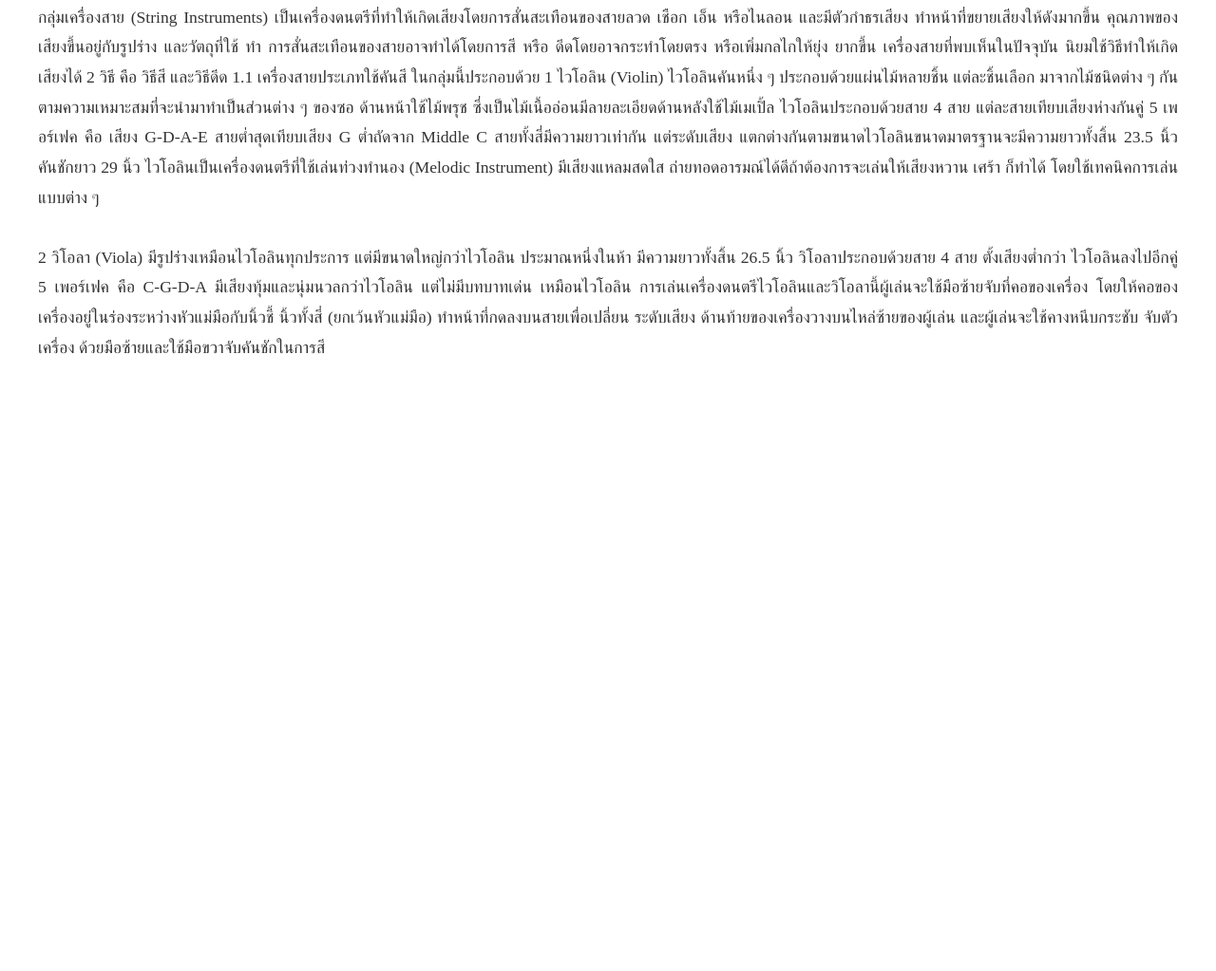
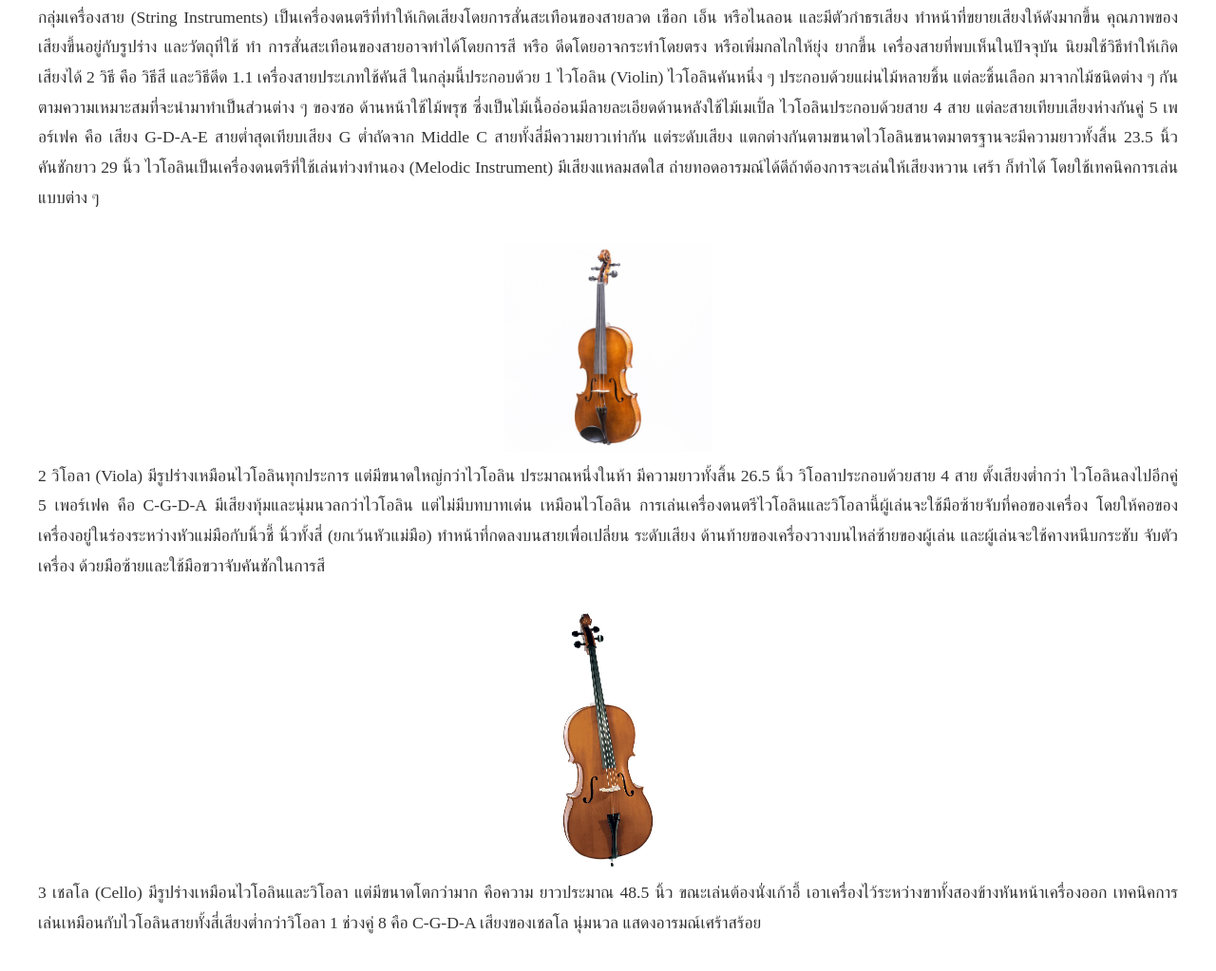
Before and after one commit to suradet919/-, a plain HTML site: page html/วิธีเล่น.html in a window 1280 px wide. Shown: the part 585-1608 px from the top of the page at 95% size. Before the commit the page ends 997 px from the top, so only its background shows below. Drawn offline with Linux system fonts and the light colour scheme.

Commit message:
ไฟด่่าสววว

```diff
--- a/html/วิธีเล่น.html
+++ b/html/วิธีเล่น.html
@@ -45,6 +45,7 @@ G-D-A-E สายต่ำสุดเทียบเสียง G ต่ำถ
 แตกต่างกันตามขนาดไวโอลินขนาดมาตรฐานจะมีความยาวทั้งสิ้น 23.5 นิ้ว คันชักยาว 29 นิ้ว
 ไวโอลินเป็นเครื่องดนตรีที่ใช้เล่นท่วงทำนอง (Melodic Instrument) มีเสียงแหลมสดใส
 ถ่ายทอดอารมณ์ได้ดีถ้าต้องการจะเล่นให้เสียงหวาน เศร้า ก็ทำได้ โดยใช้เทคนิคการเล่นแบบต่าง ๆ<br><br>
+<img src="../รูป/วาโอลี.jpg" alt="วาโอลี" class="play-img">
 2  วิโอลา (Viola) มีรูปร่างเหมือนไวโอลินทุกประการ แต่มีขนาดใหญ่กว่าไวโอลิน
 ประมาณหนึ่งในห้า มีความยาวทั้งสิ้น 26.5 นิ้ว วิโอลาประกอบด้วยสาย 4 สาย ตั้งเสียงต่ำกว่า
 ไวโอลินลงไปอีกคู่ 5 เพอร์เฟค คือ C-G-D-A มีเสียงทุ้มและนุ่มนวลกว่าไวโอลิน แต่ไม่มีบทบาทเด่น
@@ -52,7 +53,13 @@ G-D-A-E สายต่ำสุดเทียบเสียง G ต่ำถ
 การเล่นเครื่องดนตรีไวโอลินและวิโอลานี้ผู้เล่นจะใช้มือซ้ายจับที่คอของเครื่อง โดยให้คอของ
 เครื่องอยู่ในร่องระหว่างหัวแม่มือกับนิ้วชี้ นิ้วทั้งสี่ (ยกเว้นหัวแม่มือ) ทำหน้าที่กดลงบนสายเพื่อเปลี่ยน
 ระดับเสียง ด้านท้ายของเครื่องวางบนไหล่ซ้ายของผู้เล่น และผู้เล่นจะใช้คางหนีบกระชับ จับตัวเครื่อง
-ด้วยมือซ้ายและใช้มือขวาจับคันชักในการสี<br>
+ด้วยมือซ้ายและใช้มือขวาจับคันชักในการสี<br><br>
+<img src="../รูป/เชลโล.jpg" alt="เชลโล" class="play-img">
+3 เชลโล (Cello) มีรูปร่างเหมือนไวโอลินและวิโอลา แต่มีขนาดโตกว่ามาก คือความ
+ยาวประมาณ 48.5 นิ้ว ขณะเล่นต้องนั่งเก้าอี้ เอาเครื่องไว้ระหว่างขาทั้งสองข้างหันหน้าเครื่องออก
+เทคนิคการเล่นเหมือนกับไวโอลินสายทั้งสี่เสียงต่ำกว่าวิโอลา 1 ช่วงคู่ 8 คือ C-G-D-A เสียงของเชลโล
+นุ่มนวล แสดงอารมณ์เศร้าสร้อย<br><br>
+
     </P>
 </div>
 </body>
```
Also changed, not shown: รูป/วาโอลี.jpg (added), รูป/เชลโล.jpg (added).
